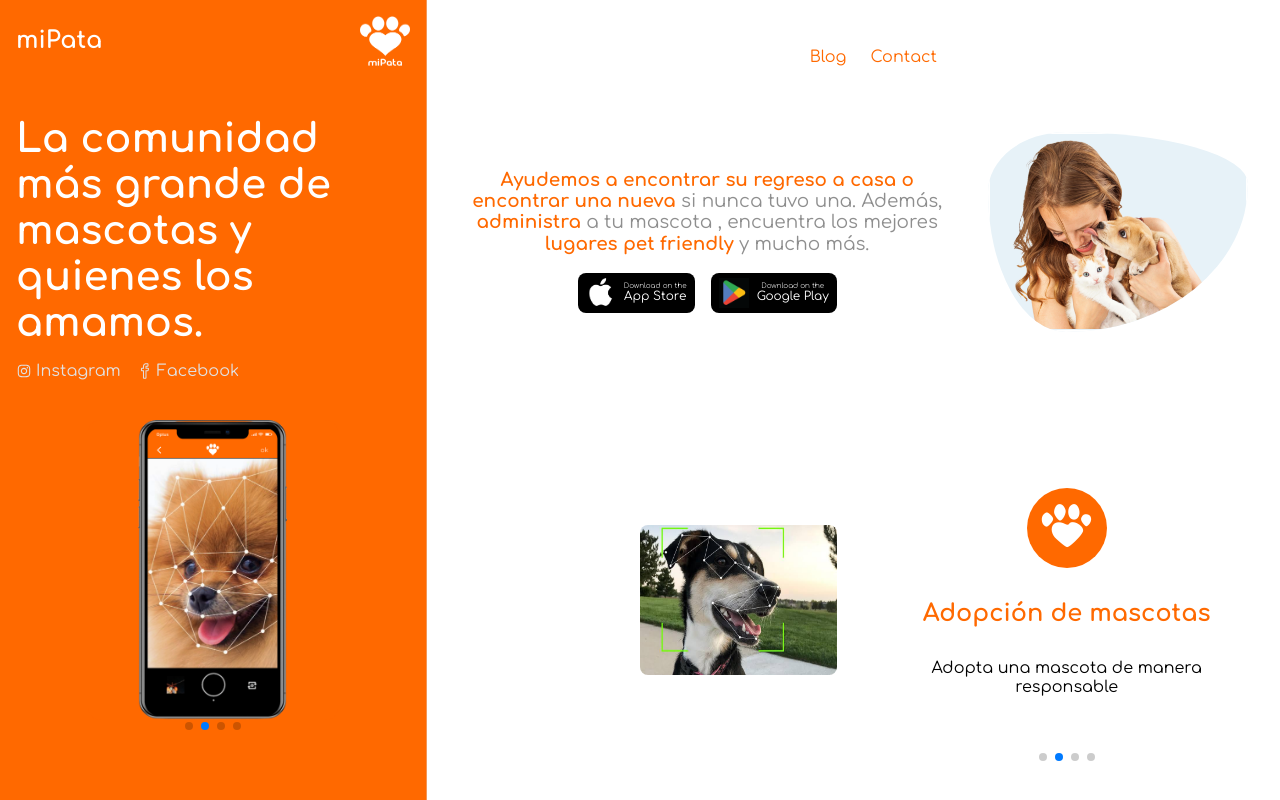
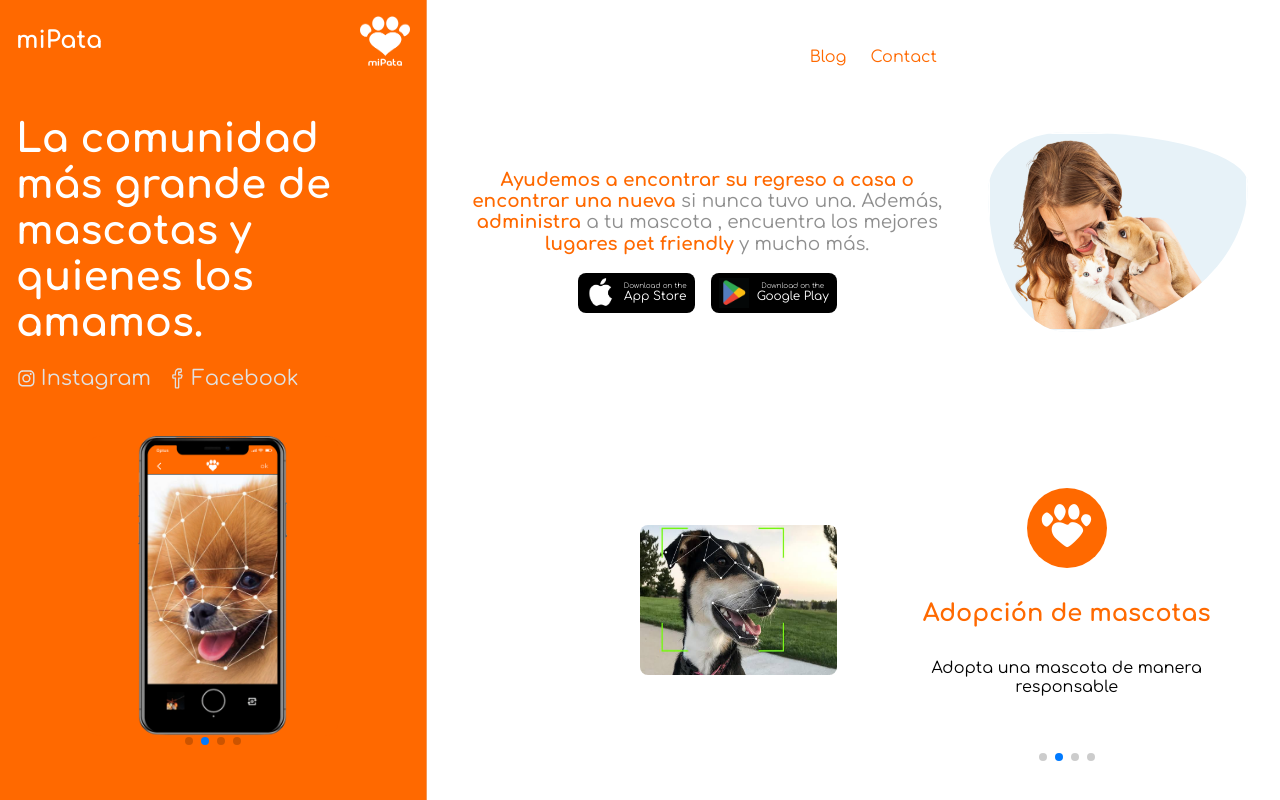
Before and after one commit to anthonysa0813/miPata-web, a Next.js app: page /anotherpage in a window 1280 px wide. Built offline with nearby package versions, Linux system fonts and the light colour scheme.

Commit message:
added more font-size in some titles

```diff
--- a/styles/secondary/AnotherPage.module.scss
+++ b/styles/secondary/AnotherPage.module.scss
@@ -21,10 +21,10 @@
   }
   .title {
     margin-block-start: 20px;
-
+    margin-block-end: 50px;
     width: 90%;
     .titleText {
-      font-size: 1.75rem;
+      font-size: 2.5rem;
     }
   }
   .buttonSocials {
@@ -33,6 +33,7 @@
   }
   .textWhite {
     display: flex;
+    font-size: 1.3rem;
     align-items: center;
     column-gap: 0.254rem;
     color: #e1e1e1;
```
